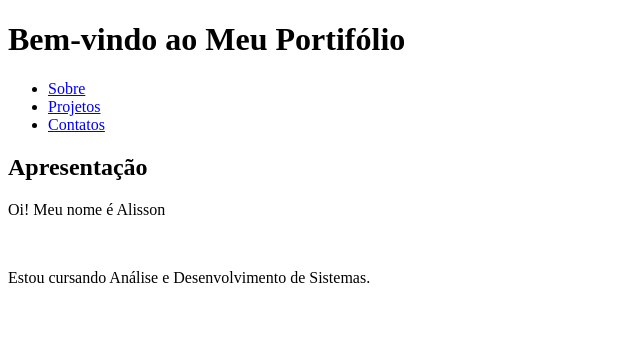
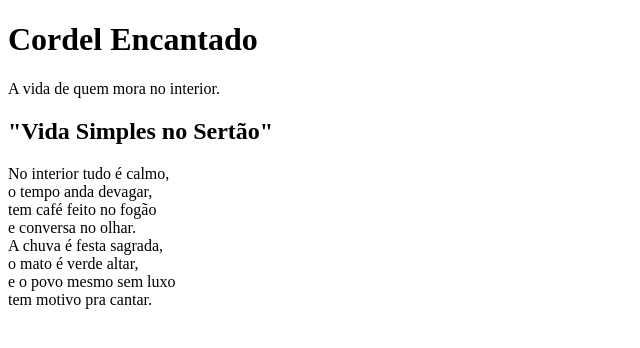
Before and after one commit to AlmaNegr/projetos-site, a plain HTML site: page meu-portifolio-v1/index.html in a window 1280 px wide. Shown: the whole page, without its empty margins (0-640 px from the left). Drawn offline with Linux system fonts and the light colour scheme.

Commit message:
Preparando  o Cordel.

```diff
--- a/meu-portifolio-v1/index.html
+++ b/meu-portifolio-v1/index.html
@@ -3,27 +3,27 @@
 <head>
     <meta charset="UTF-8">
     <meta name="viewport" content="width=device-width, initial-scale=1.0">
-    <title>Meu portifólio v1</title>
+    <title>Cordel Encantado</title>
+    <link rel="stylesheet" href="estilo.css">
 </head>
 <body>
     <header>
-        <h1>Bem-vindo ao Meu Portifólio</h1>
-        <nav>
-            <ul>
-                <li><a href="#">Sobre</a></li>
-                <li><a href="#">Projetos</a></li>
-                <li><a href="#">Contatos</a></li>
-            </ul>
-        </nav>
+        <h1>Cordel Encantado</h1>
+        <p>A vida de quem mora no interior.</p>
     </header>
     <main>
-        <section>
-            <h2>Apresentação</h2>
-            <p>Oi! Meu nome é Alisson</p>
-            <img src="" alt="">
-            <p>Estou cursando Análise e Desenvolvimento de Sistemas.</p>
-            <img src="" alt="">
-        </section>
+        <div>
+           <h2>"Vida Simples no Sertão"</h2>
+           <p>No interior tudo é calmo,<br>
+            o tempo anda devagar,<br>
+            tem café feito no fogão <br>
+            e conversa no olhar. <br>
+            A chuva é festa sagrada, <br>
+            o mato é verde altar, <br>
+            e o povo mesmo sem luxo <br>
+            tem motivo pra cantar.</p>
+        </div>
     </main>
+
 </body>
 </html>
```
Also changed, not shown: meu-portifolio-v1/estilo.css (added).
